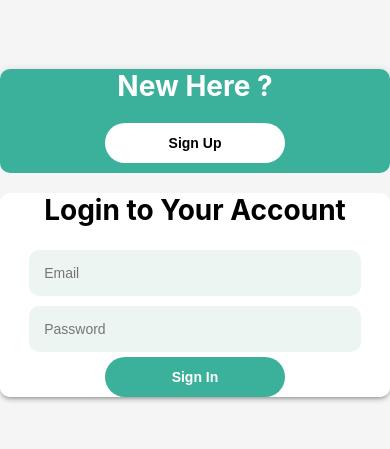
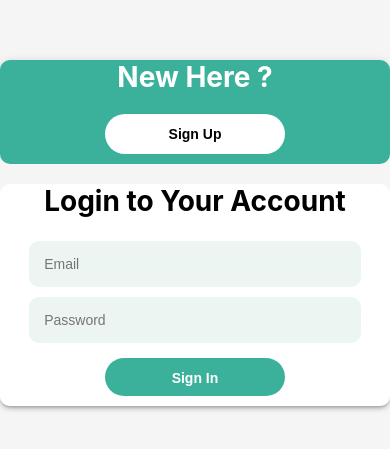
Before and after one commit to ameerhamza313/react-form-email-verification, a React (Create React App) app in the folder client/: page /login in a window 390 px wide. Shown: the part 189-638 px from the top of the page. Built offline with nearby package versions, Linux system fonts and the light colour scheme.

Commit message:
modified

```diff
--- a/client/src/components/Login/styles.module.css
+++ b/client/src/components/Login/styles.module.css
@@ -136,4 +136,9 @@
     order: -1;
     margin-bottom: 20px;
   }
+
+  .green_btn {
+    margin: 10px 0;
+    padding: 12px 0 10px;
+  }
 }
```
